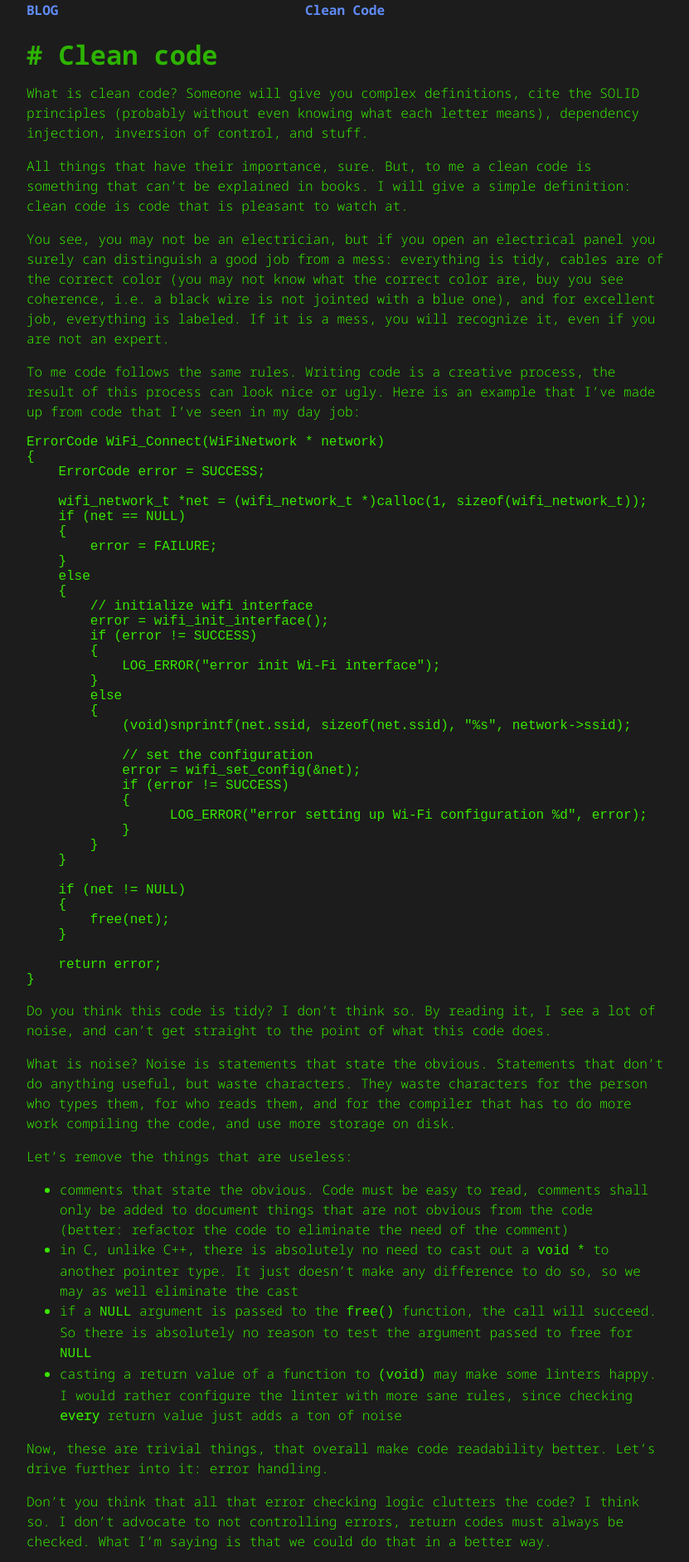
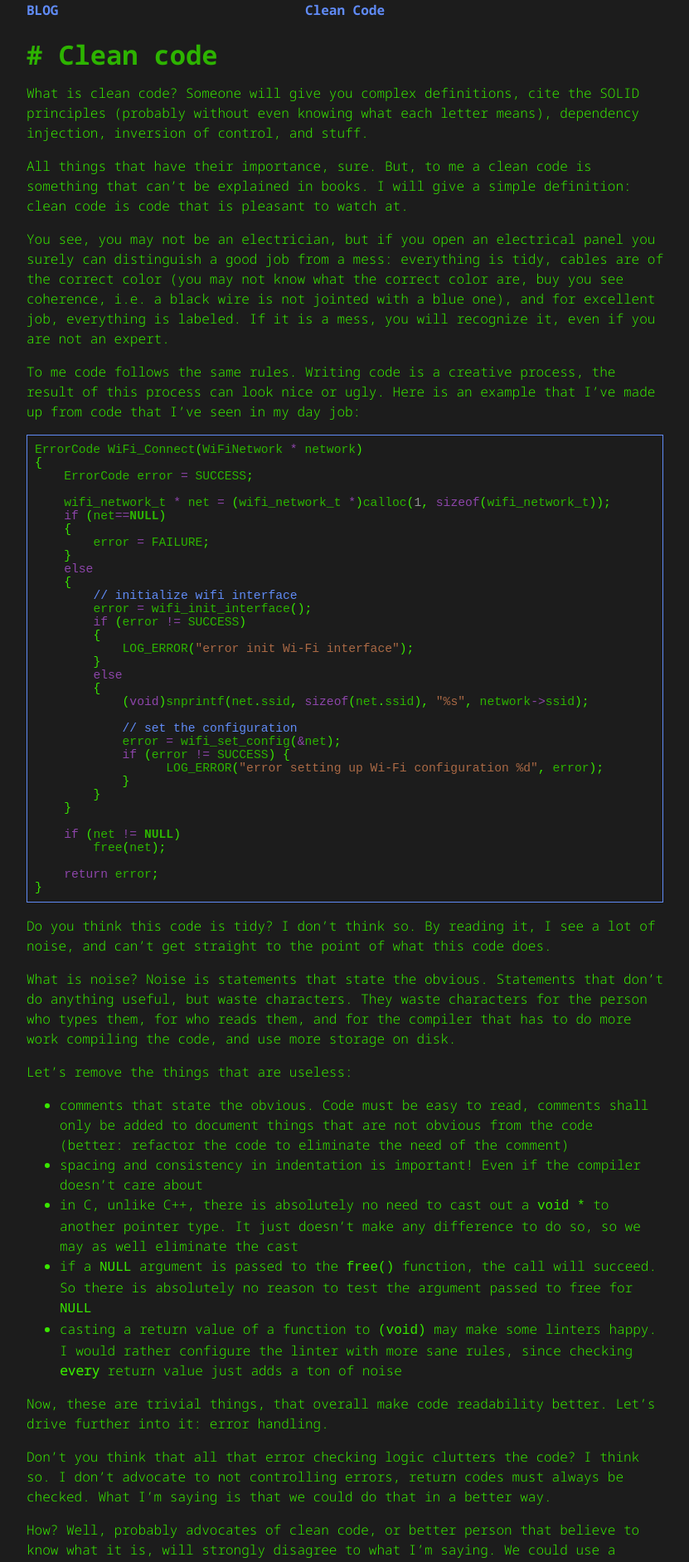
Before and after one commit to alerighi/alerighi.github.io, a Jekyll site: the page built from _posts/2024-04-27-clean-code.md, in a window 1280 px wide. Shown: the top 1883 px of the page at 83% size, without its empty margins (224-1055 px from the left). Built offline with Jekyll 4.4.1, drawn with Linux system fonts in a browser that asks for light colours.

Commit message:
fix indent

````diff
--- a/_posts/2024-04-27-clean-code.md
+++ b/_posts/2024-04-27-clean-code.md
@@ -23,13 +23,13 @@
 
 To me code follows the same rules. Writing code is a creative process, the result of this process can look nice or ugly. Here is an example that I've made up from code that I've seen in my day job:
 
-```C
+```c
 ErrorCode WiFi_Connect(WiFiNetwork * network)
 {
     ErrorCode error = SUCCESS;
 
-    wifi_network_t *net = (wifi_network_t *)calloc(1, sizeof(wifi_network_t));
-    if (net == NULL)
+    wifi_network_t * net = (wifi_network_t *)calloc(1, sizeof(wifi_network_t));
+    if (net==NULL)
     {
         error = FAILURE;
     }
@@ -47,17 +47,14 @@
 
             // set the configuration
             error = wifi_set_config(&net);
-            if (error != SUCCESS)
-            {
+            if (error != SUCCESS) {
                   LOG_ERROR("error setting up Wi-Fi configuration %d", error);
             }
         }
     }
 
     if (net != NULL)
-    {
         free(net);
-    }
 
     return error;
 }
@@ -73,6 +70,7 @@
 Let's remove the things that are useless:
 
 - comments that state the obvious. Code must be easy to read, comments shall only be added to document things that are not obvious from the code (better: refactor the code to eliminate the need of the comment)
+- spacing and consistency in indentation is important! Even if the compiler doesn't care about
 - in C, unlike C++, there is absolutely no need to cast out a `void *` to another pointer type. It just doesn't make any difference to do so, so we may as well eliminate the cast
 - if a `NULL` argument is passed to the `free()` function, the call will succeed. So there is absolutely no reason to test the argument passed to free for `NULL`
 - casting a return value of a function to `(void)` may make some linters happy. I would rather configure the linter with more sane rules, since checking **every** return value just adds a ton of noise
@@ -86,7 +84,7 @@
 Let's see the difference:
 
 ```c
-ErrorCode WiFi_Connect(WiFiNetwork * network)
+ErrorCode WiFi_Connect(WiFiNetwork *network)
 {
     wifi_network_t *net = calloc(1, sizeof(wifi_network_t));
     if (net == NULL)
````
